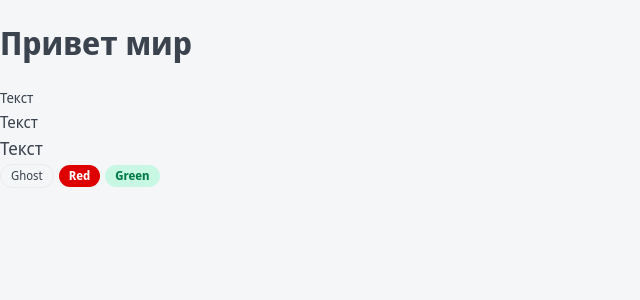
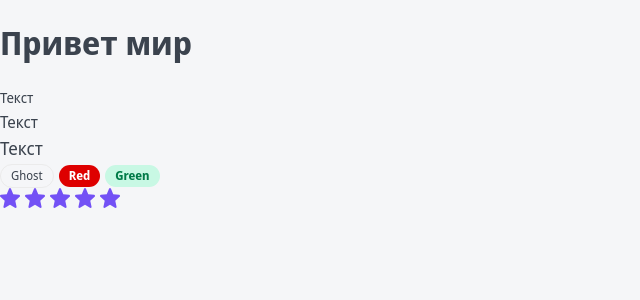
Before and after one commit to Yuzeyzer/react-next-ssr-typescript-top-api, a Next.js app: page / in a window 1280 px wide. Shown: the top 300 px of the page, without its empty margins (0-640 px from the left). Built offline with nearby package versions, Linux system fonts and the light colour scheme.

Commit message:
created Rating component && his interface && styles

```diff
--- /dev/null
+++ b/components/Rating/Rating.module.css
@@ -0,0 +1,7 @@
+.star {
+	margin-right: 5px;
+}
+
+.filled {
+	fill: var(--primary);
+}
--- /dev/null
+++ b/components/Rating/index.tsx
@@ -0,0 +1,42 @@
+import { IRatingProps } from './Rating.props';
+import styles from './Rating.module.css';
+import cn from 'classnames';
+import StarIcon from './star.svg';
+import { useEffect, useState } from 'react';
+
+export const Rating = ({
+	isEditable = false,
+	rating,
+	setRating,
+	...props
+}: IRatingProps): JSX.Element => {
+	const [ratingArray, setRatingArray] = useState<JSX.Element[]>(new Array(5).fill(<></>));
+
+	const constructRating = (currentRating: number) => {
+		const updatedRating = ratingArray.map((item: JSX.Element, i: number): JSX.Element => {
+			return (
+				<StarIcon
+					className={cn(styles.star, {
+						[styles.filled]: currentRating > i,
+					})}
+				/>
+			);
+		});
+
+		setRatingArray(updatedRating);
+	};
+
+	useEffect(() => {
+		constructRating(rating);
+	}, [rating]);
+
+	return (
+		<div {...props}>
+			{ratingArray.map(
+				(icon: JSX.Element, i: number): JSX.Element => (
+					<span key={i}>{icon}</span>
+				),
+			)}
+		</div>
+	);
+};
--- a/components/index.ts
+++ b/components/index.ts
@@ -2,3 +2,4 @@ export * from './Htag';
 export * from './Button';
 export * from './P';
 export * from './Tag';
+export * from './Rating';
--- a/pages/index.tsx
+++ b/pages/index.tsx
@@ -1,4 +1,4 @@
-import { Htag, P, Tag } from '../components';
+import { Htag, P, Tag, Rating } from '../components';
 
 export default function Home(): JSX.Element {
 	return (
@@ -10,6 +10,7 @@ export default function Home(): JSX.Element {
 			<Tag>Ghost</Tag>
 			<Tag color='red'>Red</Tag>
 			<Tag color='green'>Green</Tag>
+			<Rating rating={5} />
 		</div>
 	);
 }
```
Also changed, not shown: components/Rating/Rating.props.ts (added, +7 -0 lines), components/Rating/star.svg (added).
